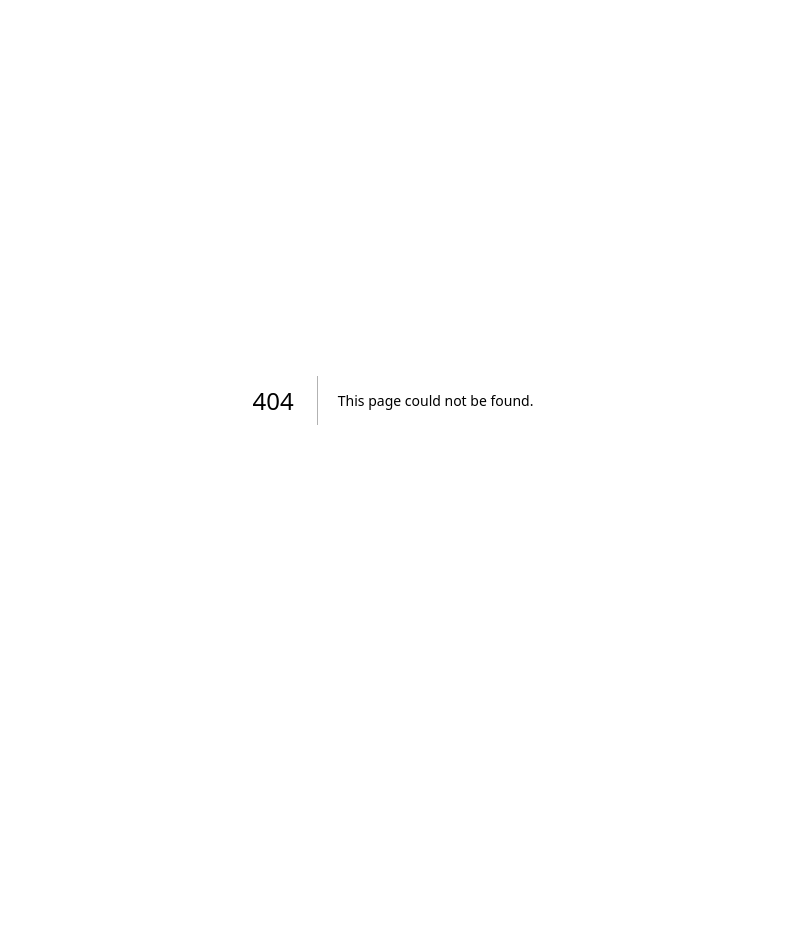
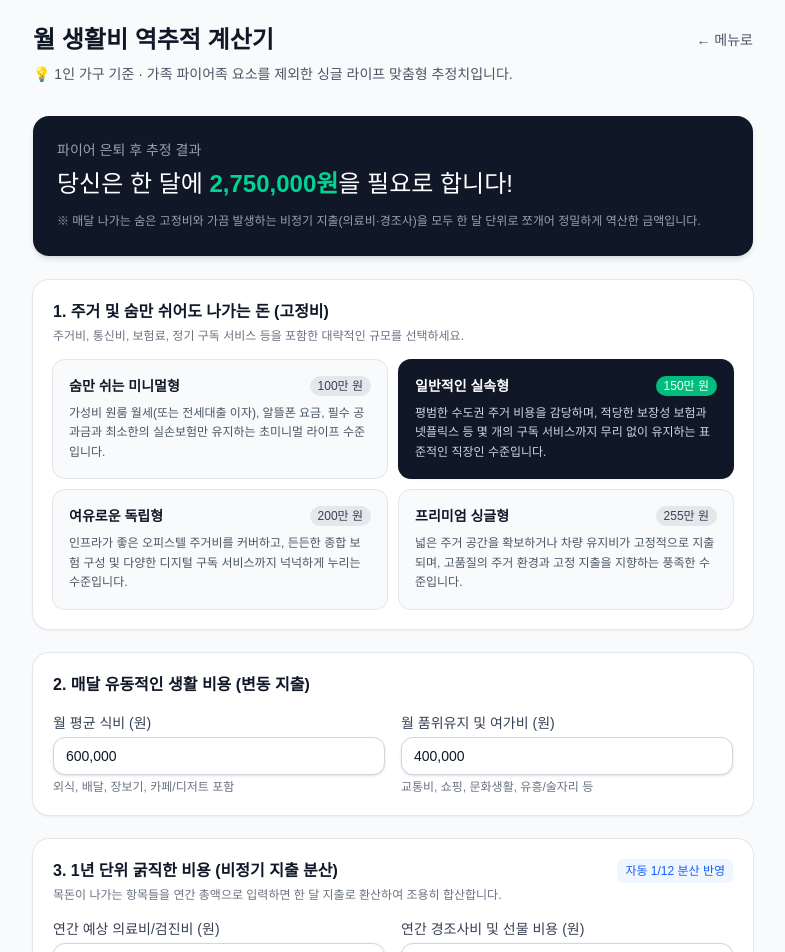
Before and after one commit to hanchan5214-chan/fire-dashboard, a Next.js app: page /expense in a window 1280 px wide. Before the commit this address had no page. Shown: the top 952 px of the page, without its empty margins (247-1032 px from the left). Before the commit the page ends 800 px from the top, so only its background shows below. Built offline with nearby package versions, Linux system fonts and the light colour scheme.

Commit message:
Create page.tsx

```diff
--- /dev/null
+++ b/app/expense/page.tsx
@@ -0,0 +1,204 @@
+"use client";
+
+import Link from "next/link";
+import { useMemo, useState } from "react";
+
+// 고정비 프리셋 정의 (금액, 타이틀, 설명)
+const FIXED_COST_PRESETS = [
+  {
+    value: 1000000,
+    label: "100만 원",
+    title: "숨만 쉬는 미니멀형",
+    desc: "가성비 원룸 월세(또는 전세대출 이자), 알뜰폰 요금, 필수 공과금과 최소한의 실손보험만 유지하는 초미니멀 라이프 수준입니다.",
+  },
+  {
+    value: 1500000,
+    label: "150만 원",
+    title: "일반적인 실속형",
+    desc: "평범한 수도권 주거 비용을 감당하며, 적당한 보장성 보험과 넷플릭스 등 몇 개의 구독 서비스까지 무리 없이 유지하는 표준적인 직장인 수준입니다.",
+  },
+  {
+    value: 2000000,
+    label: "200만 원",
+    title: "여유로운 독립형",
+    desc: "인프라가 좋은 오피스텔 주거비를 커버하고, 든든한 종합 보험 구성 및 다양한 디지털 구독 서비스까지 넉넉하게 누리는 수준입니다.",
+  },
+  {
+    value: 2500000,
+    label: "255만 원",
+    title: "프리미엄 싱글형",
+    desc: "넓은 주거 공간을 확보하거나 차량 유지비가 고정적으로 지출되며, 고품질의 주거 환경과 고정 지출을 지향하는 풍족한 수준입니다.",
+  },
+];
+
+function formatKRW(n: number) {
+  if (!Number.isFinite(n)) return "-";
+  return Math.round(n).toLocaleString("ko-KR");
+}
+
+export default function ExpenseTrackerPage() {
+  // 1. 고정비 상태 (초기값: 150만 원 프리셋)
+  const [fixedCost, setFixedCost] = useState(1500000);
+
+  // 2. 월간 변동 지출 상태
+  const [foodExpense, setFoodExpense] = useState(600000); // 식비
+  const [leisureExpense, setLeisureExpense] = useState(400000); // 여가/쇼핑/교통 등
+
+  // 3. 연간 비정기 지출 상태 (매달 분산 반영할 항목들)
+  const [annualMedical, setAnnualMedical] = useState(1200000); // 연 의료비 (기본 월 10만 원 꼴)
+  const [annualEvents, setAnnualEvents] = useState(1800000); // 연 경조사비/선물 (기본 월 15만 원 꼴)
+
+  // 연간 비용을 월로 환산
+  const monthlyMedical = useMemo(() => annualMedical / 12, [annualMedical]);
+  const monthlyEvents = useMemo(() => annualEvents / 12, [annualEvents]);
+
+  // 최종 한 달 필요 생활비 역추적 계산
+  const totalMonthlyBudget = useMemo(() => {
+    return fixedCost + foodExpense + leisureExpense + monthlyMedical + monthlyEvents;
+  }, [fixedCost, foodExpense, leisureExpense, monthlyMedical, monthlyEvents]);
+
+  return (
+    <main className="min-h-screen bg-gray-50 text-gray-900">
+      <div className="mx-auto max-w-3xl p-6">
+
+        {/* 헤더 */}
+        <header className="mb-8">
+          <div className="flex items-center justify-between">
+            <h1 className="text-2xl font-bold">월 생활비 역추적 계산기</h1>
+            <Link href="/" className="text-sm text-gray-600 hover:underline">
+              ← 메뉴로
+            </Link>
+          </div>
+          <p className="mt-2 text-sm text-gray-600">
+            💡 1인 가구 기준 · 가족 파이어족 요소를 제외한 싱글 라이프 맞춤형 추정치입니다.
+          </p>
+        </header>
+
+        {/* 🏆 최상단 핵심 결과 UI */}
+        <section className="mb-6 rounded-2xl bg-gray-900 p-6 text-white shadow-md">
+          <p className="text-sm font-medium text-gray-400">파이어 은퇴 후 추정 결과</p>
+          <h2 className="mt-2 text-xl font-medium sm:text-2xl">
+            당신은 한 달에 <span className="font-bold text-emerald-400">{formatKRW(totalMonthlyBudget)}원</span>을 필요로 합니다!
+          </h2>
+          <p className="mt-3 text-xs text-gray-400 leading-relaxed">
+            ※ 매달 나가는 숨은 고정비와 가끔 발생하는 비정기 지출(의료비·경조사)을 모두 한 달 단위로 쪼개어 정밀하게 역산한 금액입니다.
+          </p>
+        </section>
+
+        <div className="space-y-6">
+          {/* 단계 1: 고정비 선택 (프리셋 형태) */}
+          <section className="rounded-2xl bg-white p-5 shadow-sm ring-1 ring-gray-200">
+            <h3 className="text-base font-semibold">1. 주거 및 숨만 쉬어도 나가는 돈 (고정비)</h3>
+            <p className="mt-1 text-xs text-gray-500">주거비, 통신비, 보험료, 정기 구독 서비스 등을 포함한 대략적인 규모를 선택하세요.</p>
+
+            <div className="mt-4 grid gap-3 sm:grid-cols-2">
+              {FIXED_COST_PRESETS.map((preset) => {
+                const isSelected = fixedCost === preset.value;
+                return (
+                  <button
+                    key={preset.value}
+                    type="button"
+                    onClick={() => setFixedCost(preset.value)}
+                    className={`flex flex-col text-left p-4 rounded-xl ring-1 transition-all ${
+                      isSelected
+                        ? "bg-gray-900 text-white ring-gray-900 shadow-sm"
+                        : "bg-gray-50 text-gray-900 ring-gray-200 hover:bg-gray-100"
+                    }`}
+                  >
+                    <div className="flex items-center justify-between w-full">
+                      <span className="text-sm font-bold">{preset.title}</span>
+                      <span className={`text-xs px-2 py-0.5 rounded-full ${isSelected ? "bg-emerald-500 text-white" : "bg-gray-200 text-gray-700"}`}>
+                        {preset.label}
+                      </span>
+                    </div>
+                    <p className={`mt-2 text-xs leading-relaxed ${isSelected ? "text-gray-300" : "text-gray-600"}`}>
+                      {preset.desc}
+                    </p>
+                  </button>
+                );
+              })}
+            </div>
+          </section>
+
+          {/* 단계 2: 월간 변동 지출 */}
+          <section className="rounded-2xl bg-white p-5 shadow-sm ring-1 ring-gray-200">
+            <h3 className="text-base font-semibold">2. 매달 유동적인 생활 비용 (변동 지출)</h3>
+            <div className="mt-4 grid gap-4 sm:grid-cols-2">
+              <NumInput
+                label="월 평균 식비 (원)"
+                value={foodExpense}
+                onChange={setFoodExpense}
+                hint="외식, 배달, 장보기, 카페/디저트 포함"
+              />
+              <NumInput
+                label="월 품위유지 및 여가비 (원)"
+                value={leisureExpense}
+                onChange={setLeisureExpense}
+                hint="교통비, 쇼핑, 문화생활, 유흥/술자리 등"
+              />
+            </div>
+          </section>
+
+          {/* 단계 3: 연간 비정기 지출 (분산 반영 항목) */}
+          <section className="rounded-2xl bg-white p-5 shadow-sm ring-1 ring-gray-200">
+            <div className="flex items-center justify-between">
+              <h3 className="text-base font-semibold">3. 1년 단위 굵직한 비용 (비정기 지출 분산)</h3>
+              <span className="text-xs bg-blue-50 text-blue-600 px-2 py-1 rounded-md font-medium">자동 1/12 분산 반영</span>
+            </div>
+            <p className="mt-1 text-xs text-gray-500">목돈이 나가는 항목들을 연간 총액으로 입력하면 한 달 지출로 환산하여 조용히 합산합니다.</p>
+
+            <div className="mt-4 grid gap-4 sm:grid-cols-2">
+              <NumInput
+                label="연간 예상 의료비/검진비 (원)"
+                value={annualMedical}
+                onChange={setAnnualMedical}
+                hint={`연간 총 ${formatKRW(annualMedical)}원 → 월 ${formatKRW(monthlyMedical)}원 환산`}
+              />
+              <NumInput
+                label="연간 경조사비 및 선물 비용 (원)"
+                value={annualEvents}
+                onChange={setAnnualEvents}
+                hint={`연간 총 ${formatKRW(annualEvents)}원 → 월 ${formatKRW(monthlyEvents)}원 환산`}
+              />
+            </div>
+          </section>
+        </div>
+
+        <footer className="mt-8 text-center text-xs text-gray-400">
+          싱글 파이어족의 현실적인 자산 계획을 위한 생활비 인덱스 시뮬레이터
+        </footer>
+      </div>
+    </main>
+  );
+}
+
+// 재사용 가능한 숫자 입력 필드 컴포넌트
+function NumInput(props: {
+  label: string;
+  value: number;
+  onChange: (v: number) => void;
+  hint?: string;
+}) {
+  const { label, value, onChange, hint } = props;
+
+  const displayValue = Number.isFinite(value) ? value.toLocaleString("ko-KR") : "";
+
+  return (
+    <div>
+      <label className="block text-sm font-medium text-gray-700">{label}</label>
+      <input
+        className="mt-1 w-full rounded-xl border border-gray-300 bg-white px-3 py-2 text-sm shadow-sm outline-none focus:border-gray-900 transition-all"
+        inputMode="numeric"
+        value={displayValue}
+        onChange={(e) => {
+          const raw = e.target.value.replaceAll(",", "").replaceAll(" ", "");
+          if (raw === "") return onChange(0);
+          const sanitized = raw.replace(/[^0-9]/g, "");
+          const n = Number(sanitized);
+          onChange(Number.isFinite(n) ? n : 0);
+        }}
+      />
+      {hint ? <p className="mt-1 text-xs text-gray-500">{hint}</p> : null}
+    </div>
+  );
+}
```
